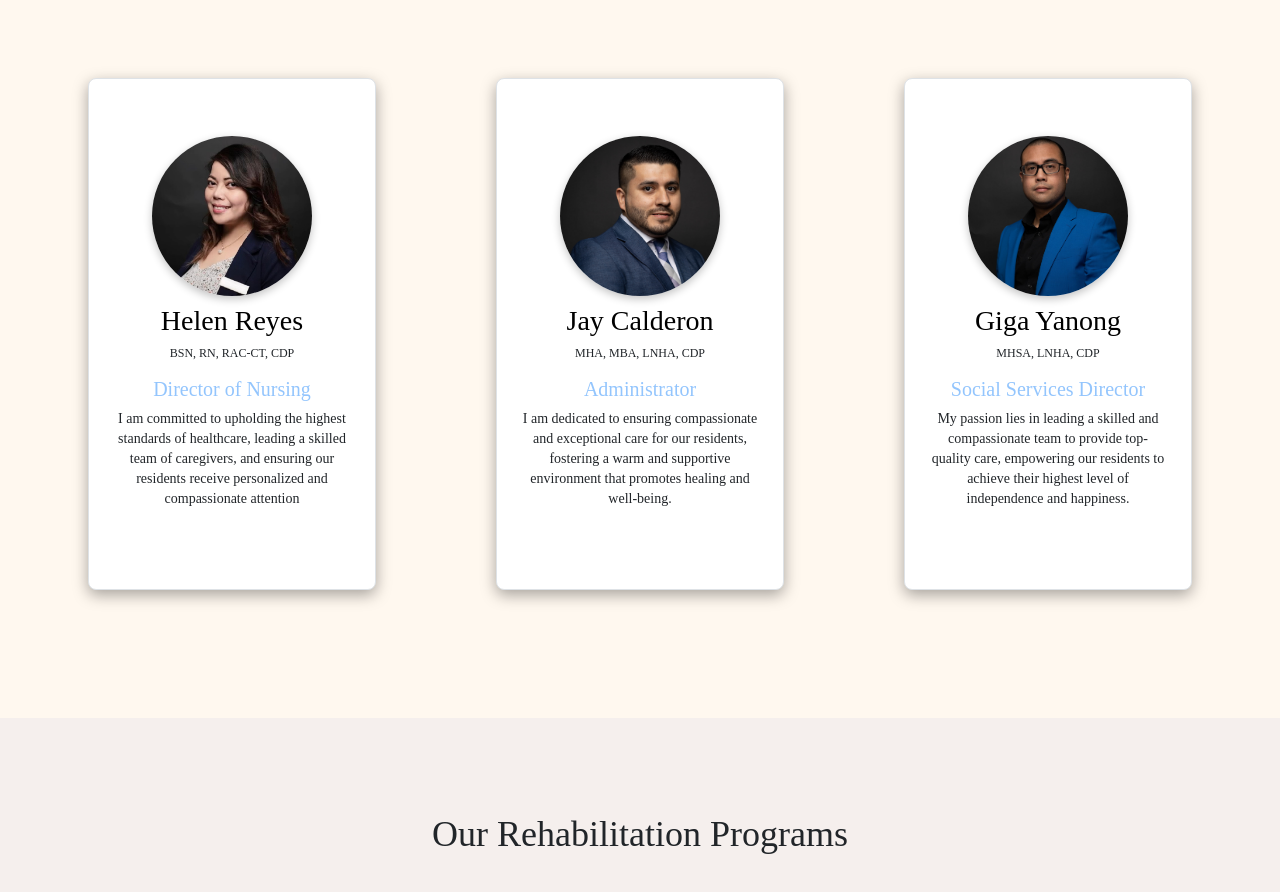
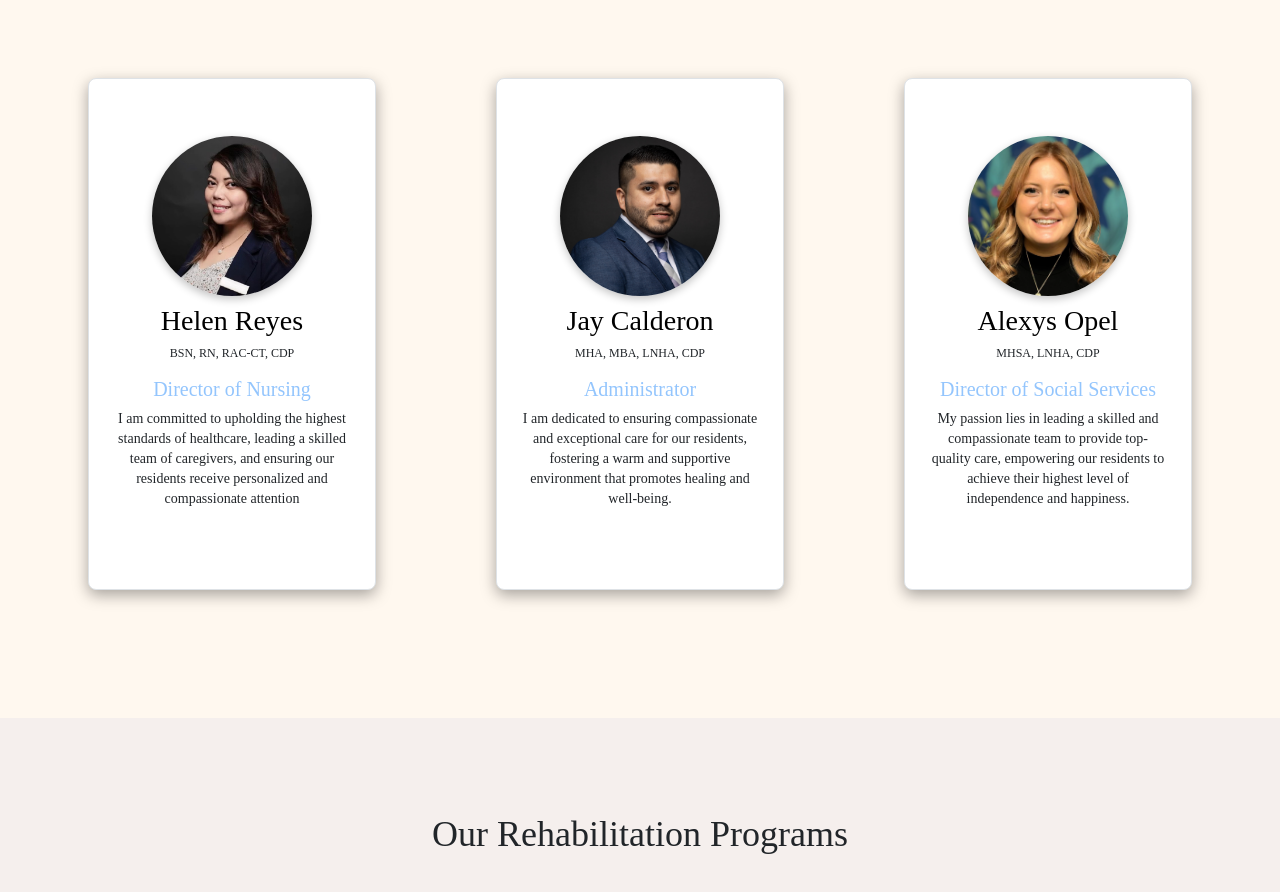
Before and after one commit to Jevus09/manor-website, a React (Create React App) app: page / in a window 1280 px wide. Shown: the part 2800-3692 px from the top of the page. Built offline with nearby package versions, Linux system fonts and the light colour scheme.

Commit message:
added lazy loading updated SS director profile

```diff
--- a/src/Screens/AboutScreen.js
+++ b/src/Screens/AboutScreen.js
@@ -88,17 +88,17 @@ const AboutScreen = () => {
             {/* Bottom three Cards */}
 
             <div className='bg-[#f5efed]'>
-                <AnimationOnScroll animateIn='animate__fadeInUp' animateOnce={true}>
+
                     <div className='flex flex-col justify-center items-center py-12 text-center' >
                         <h4 className='text-sm md:text-base' >Caring Haven for Alzheimer's & Dementia Patients</h4>
                         <h2>Providing Specialized Care, Comfort and Community</h2>
                     </div>
-                </AnimationOnScroll>
+
                 <div className='flex flex-col md:flex-row' >
                     {data.map((item) => (
                         <div key={item.id} className='flex flex-col justify-evenly items-center h-96 w-full'>
                             <AnimationOnScroll animateIn='animate__fadeInUp' animateOnce={true}>
-                                <img src={item.image} alt={item.title} className='h-52' style={{ boxShadow: 'rgba(0, 0, 0, 0.15) 0px 5px 15px 0px' }} />
+                                <img src={item.image} alt={item.title} className='h-52' loading="lazy" style={{ boxShadow: 'rgba(0, 0, 0, 0.15) 0px 5px 15px 0px' }} />
                             </AnimationOnScroll>
                             <div className='flex flex-col justify-center items-center' >
                                 <h4>{item.title}</h4>
--- a/src/components/AdditionalCare.js
+++ b/src/components/AdditionalCare.js
@@ -16,14 +16,14 @@ const AdditionalCare = () => {
                     <h2 className='text-start text-gray-500 px-4 py-6 text-4xl md:text-3xl ' >Long-Term Care</h2>
                     <p className='font-light px-4 text-start text-lg md:text-base' >At all of our locations, you will find our long-term care is completely customized to our residents’ needs. This is because we begin with a comprehensive assessment which is completed and reviewed by our comprehensive interdisciplinary team which includes nursing, physical/mental therapy, nutritionists, as well as activities specialists and social services professionals. The result? Your loved one will have a customized healthcare plan designed to optimize his or her quality of life.</p>
                 </div>
-                <img src={LONG} alt='Long-Term Care' className='px-12 md:px-0 py-10 md:h-60'  />
+                <img src={LONG} alt='Long-Term Care' loading="lazy" className='px-12 md:px-0 py-10 md:h-60'  />
             </div>
 
 
 
             {/* Memory Care */}
             <div className='flex flex-col md:flex-row md:justify-center items-center md:px-12 bg-[#09153d] py-12 text-white  ' >
-                <img src={MEMORY} alt='Long-Term Care' className='px-12 md:px-0 py-10 md:h-60 ' />
+                <img src={MEMORY} alt='Long-Term Care' loading="lazy" className='px-12 md:px-0 py-10 md:h-60 ' />
                 <div className='lg:w-100 lg:ml-6'>
                     <h2 className='text-start px-4 py-6 text-4xl md:text-3xl font-semibold ' >Memory Care</h2>
                     <p className='font-light px-4 text-start text-lg md:text-base font-extralight' >Meadowbrook offers a safe and secure environment for individuals with Alzheimer’s or Dementia. Our unit boasts a variety of activities, specially-trained staff, and a sense of comfort you will grow to rely on.</p>
@@ -40,7 +40,7 @@ const AdditionalCare = () => {
                     <h2 className='text-start text-gray-500 px-4 py-6 text-4xl md:text-3xl ' >Respite Care</h2>
                     <p className='font-light px-4 text-start text-lg md:text-base' >As a devoted caregiver, you may find times when you need a temporary break. whether you’re planning a weekend getaway or a much-needed vacation — Respite Care at Meadowbrook Rehabilitation can give you the relief you need. Even if you’re staying with us for your own rehabilitation, you can trust Meadowbrook Rehabilitation to provide your loved one with personalized attention and comfort — while you take care of yourself.</p>
                 </div>
-                <img src={RESPITE} alt='Long-Term Care' className='px-12 md:px-0 py-10 md:h-60 ' />
+                <img src={RESPITE} alt='Long-Term Care' loading="lazy" className='px-12 md:px-0 py-10 md:h-60 ' />
             </div>
 
 
--- a/src/components/OurMissionBanner.js
+++ b/src/components/OurMissionBanner.js
@@ -7,7 +7,7 @@ const OurMissionBanner = () => {
   return (
     <div className='flex justify-center items-center h-80' >
       <div className="flex justify-center items-center h-full w-screen md:w-auto">
-        <img className='hidden sm:block h-full ' src={missionImg} alt="" />
+        <img className='hidden sm:block h-full ' src={missionImg} alt="doctor" loading="lazy" />
         <div className='flex flex-col h-max-full  '>
           <h1 className='missionText'>'' Our Mission</h1>
           <p className=' missiongp w-96 text-sm text-start px-4 '>
--- a/src/components/Reasons.js
+++ b/src/components/Reasons.js
@@ -41,7 +41,7 @@ const Reasons = () => {
                             className="grid grid-cols-1 text-center place-items-center p-4"
                         >
                             <AnimationOnScroll animateIn='animate__fadeInUp' animateOnce={true} >
-                            <img src={item.image} alt='' className='w-96 my-12 px-8 md:px-0'  />
+                            <img src={item.image} alt={item.title} loading="lazy" className='w-96 my-12 px-8 md:px-0'  />
                             </AnimationOnScroll>
                             <h3>{item.title}</h3>
                             <TbTilde className='text-[#3f87b9] text-xl my-2' />
--- a/src/components/Team.js
+++ b/src/components/Team.js
@@ -1,7 +1,7 @@
 import React from 'react';
 import JAY from '../assets/greetings/jay.jpg';
 import MOZ from '../assets/greetings/helen.jpeg';
-import DIR from '../assets/greetings/director.jpg';
+import DIR from '../assets/greetings/director.webp';
 
 
 const data = [
@@ -24,8 +24,8 @@ const data = [
 {
     id: 3,
     photo: DIR,
-    name: 'Giga Yanong',
-    job: 'Social Services Director',
+    name: 'Alexys Opel',
+    job: 'Director of Social Services',
     title: 'MHSA, LNHA, CDP',
     desc: 'My passion lies in leading a skilled and compassionate team to provide top-quality care, empowering our residents to achieve their highest level of independence and happiness.',
 },
@@ -46,7 +46,7 @@ const Team = () => {
          <div className='grid grid-cols-1 md:grid-cols-2 lg:grid-cols-3 justify-items-center py-12 gap-4 md:px-12 lg:px-8 xl:px-10 2xl:px-44  ' >
             {data.map((item) => (
                 <div key={item.id}  className='border h-112  w-80 lg:w-60 xl:w-72 flex flex-col justify-center items-center text-center bg-white rounded-lg' style={{boxShadow: 'rgba(0, 0, 0, 0.35) 0px 5px 15px'}} >
-                    <img src={item.photo} alt={item.name} className='h-40 rounded-full ' style={{boxShadow: 'rgba(0, 0, 0, 0.24) 0px 3px 8px'}} />
+                    <img src={item.photo} alt={item.name} className='h-40 rounded-full ' loading="lazy" style={{boxShadow: 'rgba(0, 0, 0, 0.24) 0px 3px 8px'}} />
                     <h3 className='text-black pt-2' >{item.name}</h3>
                     <h5 className='text-xs mb-3' >{item.title}</h5>
                     <h5 className='text-blue-300' >{item.job}</h5>
```
Also changed, not shown: src/assets/greetings/director.jpg (deleted), src/assets/greetings/director.webp (added).
